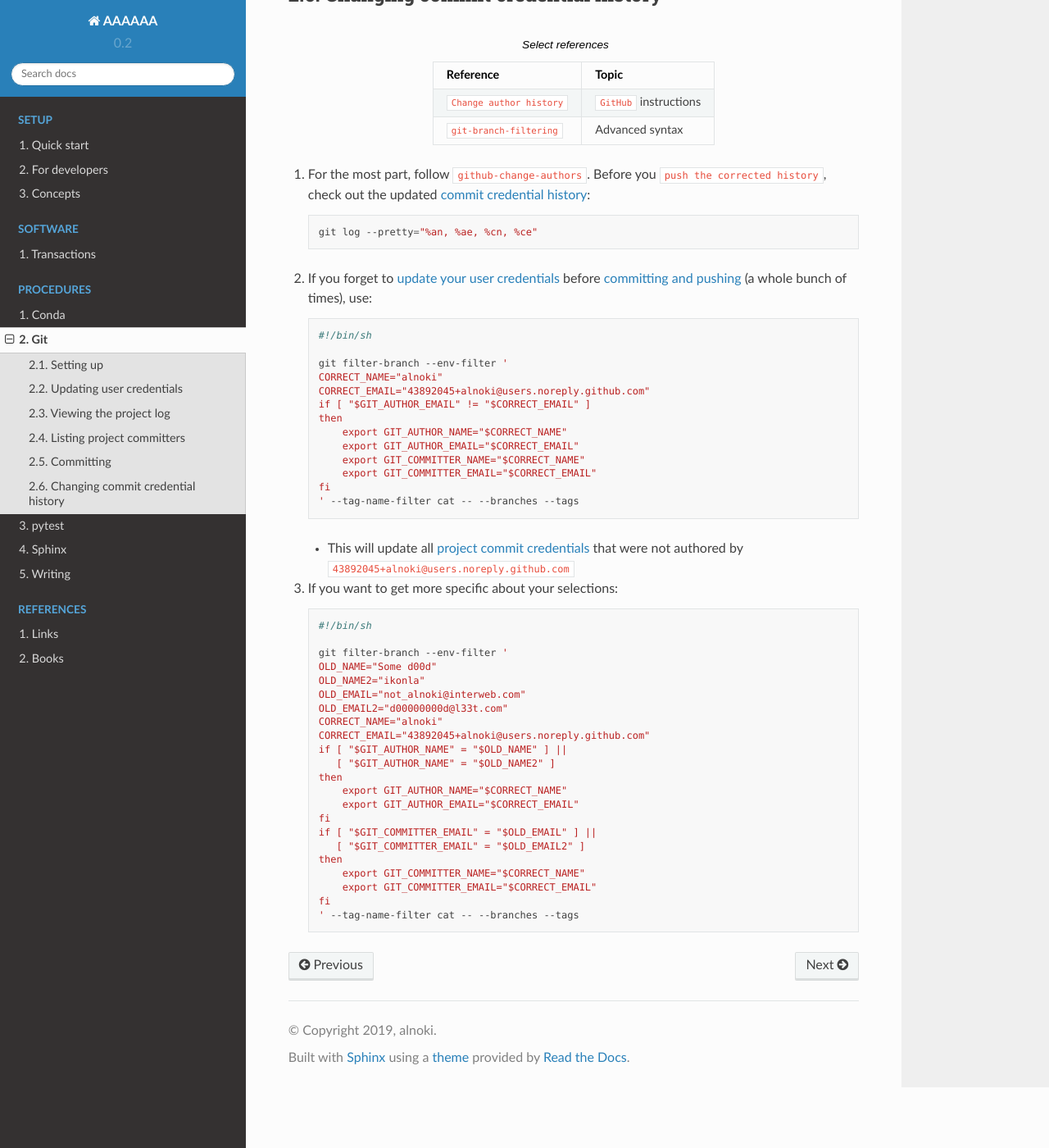
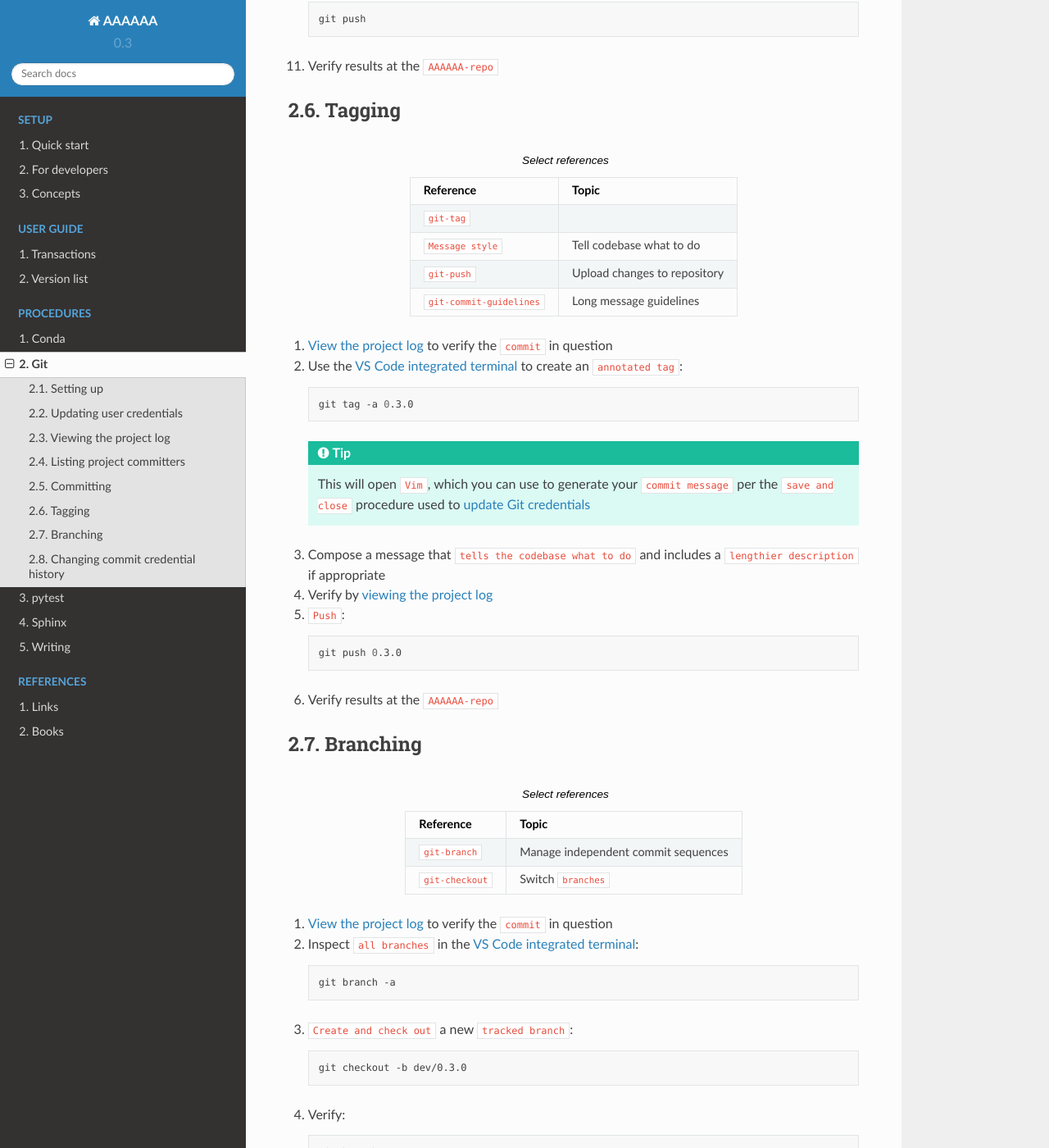
Before and after one commit to alnoki/AAAAAA, a Sphinx documentation site: the page built from doc/procedures/git.rst, in a window 1280 px wide and 1400 px high, scrolled down 3902 px. Shown: the whole window at 82% size. Built offline with Sphinx 7.4.7 and the Read the Docs theme 2.0.0, drawn with Linux system fonts in a browser that asks for light colours; cross-references to code outside the pages are shown as plain code; some of the changed text lies outside the part shown.

Commit message:
Add version list and git branch/tag procedures

```diff
--- a/doc/conf.py
+++ b/doc/conf.py
@@ -25,9 +25,9 @@ copyright = '2019, alnoki'
 author = 'alnoki'
 
 # The short X.Y version
-version = '0.2'
+version = '0.3'
 # The full version, including alpha/beta/rc tags
-release = '0.2.0'
+release = '0.3.0'
 
 
 # -- General configuration ---------------------------------------------------
@@ -355,8 +355,17 @@ xref_links = {
     'git-commit': ('git-commit', url['git-scm'] + 'docs/git-commit'),
     'git-push': ('git-push', url['git-scm'] + 'docs/git-push'),
     'git-clone': ('git-clone', url['git-scm'] + 'docs/git-clone'),
+    'git-branch': ('git-branch', url['git-scm'] + 'docs/git-branch'),
+    'git-tag': ('git-tag', url['git-scm'] + 'docs/git-tag'),
+    'git-checkout': ('git-checkout', url['git-scm'] + 'docs/git-checkout'),
     'git-setup': ("Git setup", url['git-scm'] + 'book/en/v2/Getting-Started-'
                   'First-Time-Git-Setup'),
+    'git-commit-guidelines':
+        ("Git commit guidelines", url['git-scm'] + 'book/en/v2/Distributed-Git'
+         '-Contributing-to-a-Project#_commit_guidelines'),
+    'commit-conventions':
+        ("Git commit message style", url['Stack OF'] + '3580013/should-i-use'
+         '-past-or-present-tense-in-git-commit-messages'),
     'less-pager': ('less pager', url['linux-die'] + 'less'),
     'Vim': ("Vim text editor", 'https://www.vim.org/'),
     'Vim-tutorial': ("Interactive Vim tutorial", 'https://www.openvim.com/'),
@@ -416,5 +425,6 @@ xref_links = {
     'dividend': ('Dividend', url['Wiki pg'] + 'Dividend'),
     'fee': ('Fee', url['Wiki pg'] + 'Fee'),
     'bank': ('Bank', url['Wiki pg'] + 'Bank'),
+    'semver': ("Semantic Versioning", 'https://semver.org/'),
     # New links below, sorted links above
     }
--- a/doc/index.rst
+++ b/doc/index.rst
@@ -114,11 +114,12 @@ Indices and tables
    setup/concepts
 
 .. toctree::
-   :caption: Software
+   :caption: User guide
    :maxdepth: 2
    :numbered:
 
-   software/fundamentals
+   user-guide/fundamentals
+   user-guide/versions
 
 .. toctree::
    :caption: Procedures
--- a/doc/procedures/git.rst
+++ b/doc/procedures/git.rst
@@ -13,6 +13,7 @@ Git
 
    :xref:`git-manual`, Quick practical reference
    :xref:`git-book`, In-depth conceptual explanations
+   :xref:`commit-conventions`, Tell codebase what to do
 
 .. contents:: Contents
    :local:
@@ -164,6 +165,7 @@ Committing
 
    :xref:`git-commit`, Create snapshot of project changes
    :xref:`git-push`, Upload changes to repository
+   :xref:`Message conventions <commit-conventions>`, Tell codebase what to do
 
 #. Verify the state of the project using the
    :ref:`VS Code integrated terminal <tools-vs-code>`:
@@ -194,6 +196,8 @@ Committing
       :xref:`save and close <Vim-cheatsheet>` procedure used to
       :ref:`update Git credentials <git-credentials>`
 
+#. Compose a message that
+   :xref:`tells the codebase what to do <commit-conventions>`
 #. In the :ref:`command palette <tools-vs-code>`:
    :guilabel:`Git: Commit Staged`
 #. Use the :ref:`integrated terminal <tools-vs-code>` to verify the
@@ -213,6 +217,98 @@ Committing
       git push
 
 #. Verify results at the :xref:`AAAAAA-repo`
+
+
+.. _git-tagging:
+
+
+*******
+Tagging
+*******
+
+.. csv-table:: Select references
+   :header: "Reference", "Topic"
+   :align: center
+
+   :xref:`git-tag`
+   :xref:`Message style <commit-conventions>`, Tell codebase what to do
+   :xref:`git-push`, Upload changes to repository
+   :xref:`git-commit-guidelines`, Long message guidelines
+
+
+#. :ref:`View the project log <git-view-project-log>` to verify the
+   :xref:`commit <git-commit>` in question
+#. Use the :ref:`VS Code integrated terminal <tools-vs-code>` to create an
+   :xref:`annotated tag <git-tag>`:
+
+   .. code-block:: bash
+
+      git tag -a 0.3.0
+
+   .. tip::
+      This will open :xref:`Vim`, which you can use to generate your
+      :xref:`commit message <git-commit>` per the
+      :xref:`save and close <Vim-cheatsheet>` procedure used to
+      :ref:`update Git credentials <git-credentials>`
+
+#. Compose a message that
+   :xref:`tells the codebase what to do <commit-conventions>` and includes
+   a :xref:`lengthier description <git-commit-guidelines>` if appropriate
+#. Verify by :ref:`viewing the project log <git-view-project-log>`
+#. :xref:`Push <git-push>`:
+
+   .. code-block:: bash
+
+      git push 0.3.0
+
+#. Verify results at the :xref:`AAAAAA-repo`
+
+.. _git-branching:
+
+
+*********
+Branching
+*********
+
+.. csv-table:: Select references
+   :header: "Reference", "Topic"
+   :align: center
+
+   :xref:`git-branch`, Manage independent commit sequences
+   :xref:`git-checkout`, Switch :xref:`branches <git-branch>`
+
+#. :ref:`View the project log <git-view-project-log>` to verify the
+   :xref:`commit <git-commit>` in question
+#. Inspect :xref:`all branches <git-branch>` in the
+   :ref:`VS Code integrated terminal <tools-vs-code>`:
+
+   .. code-block:: bash
+
+      git branch -a
+
+#. :xref:`Create and check out <git-checkout>` a new
+   :xref:`tracked branch <git-branch>`:
+
+   .. code-block:: bash
+
+      git checkout -b dev/0.3.0
+
+#. Verify:
+
+   .. code-block:: bash
+
+      git branch
+
+
+.. tip::
+
+   The first time you :ref:`commit <git-committing>` a new
+   :xref:`branch <git-branch>` to the :xref:`AAAAAA-repo`, make sure to
+   :xref:`set upstream tracking <git-push>`:
+
+   .. code-block:: bash
+
+      git push -u
 
 .. _git-change-commit-history:
 
--- a/doc/setup/concepts/tools.rst
+++ b/doc/setup/concepts/tools.rst
@@ -119,6 +119,11 @@ its history. Each :xref:`commit <git-commit>` is identified by a :xref:`sha1`,
 a unique identifier that can be accessed by viewing a
 :xref:`commit log <git-log>`
 
+:xref:`Tags <git-tag>`, which provide a unique identifier for
+:xref:`commits <git-commit>`, and :xref:`branches <git-branch>`, which enable
+independent sequences of :xref:`commits <git-commit>`, are used to manage
+:ref:`project versions <version-list>`
+
 :xref:`GitHub` is a free service that hosts the :xref:`AAAAAA-repo`
 
 A list of common :term:`AAAAAA` usage examples is at
@@ -142,6 +147,7 @@ There are several command-line style text navigators that go along with
 
    :xref:`git-manual`, Quick practical reference
    :xref:`git-book`, In-depth conceptual explanations
+   :xref:`git-commit-guidelines`, Contribution guidelines
 
 .. _tools-sphinx:
 
```
Also changed, not shown: TODO.md (+17 -9 lines), doc/references/links.rst (+33 -4 lines), doc/user-guide/versions.rst (added, +18 -0 lines), doc/user-guide/fundamentals.rst (renamed from doc/software/fundamentals.rst).
